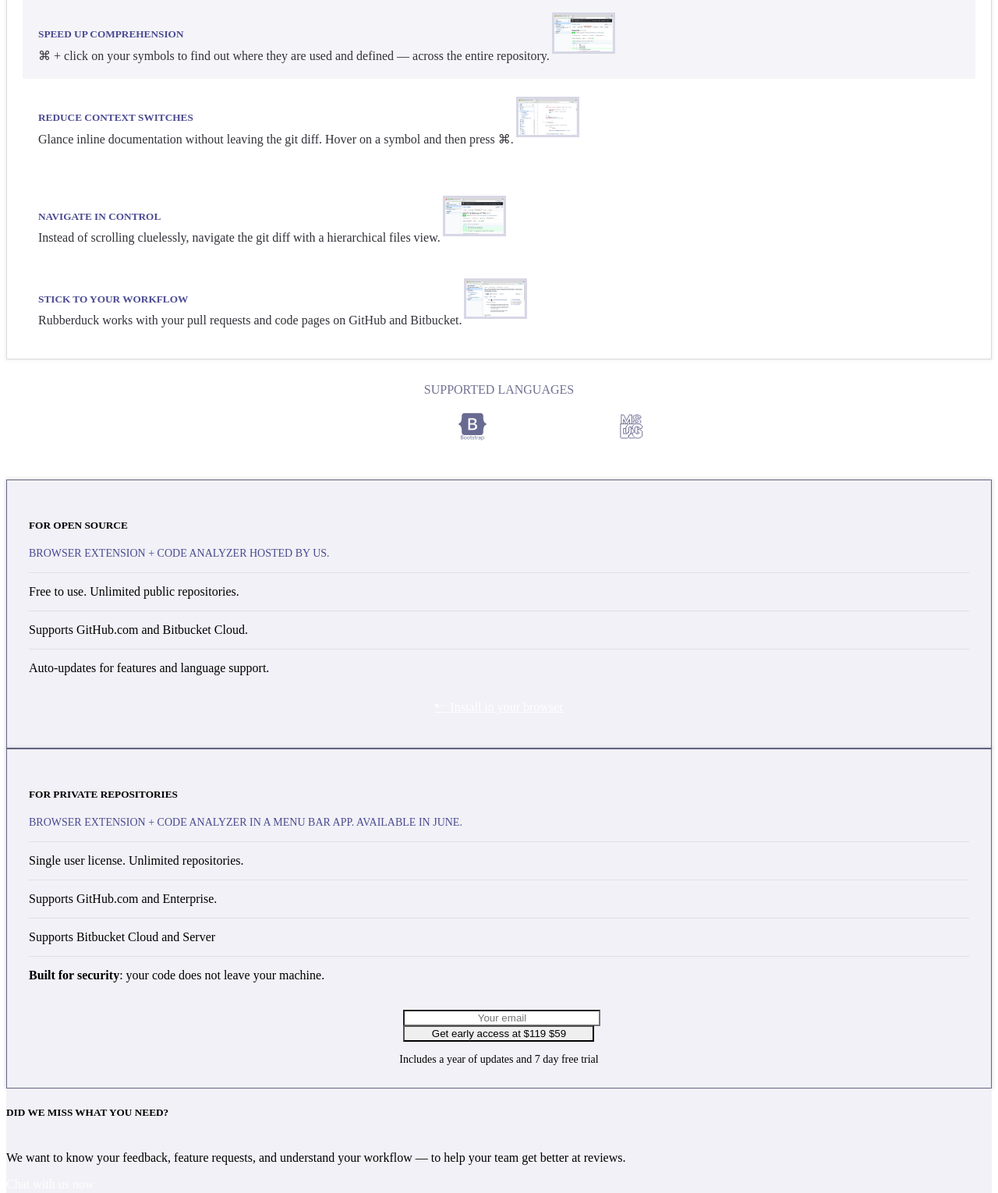
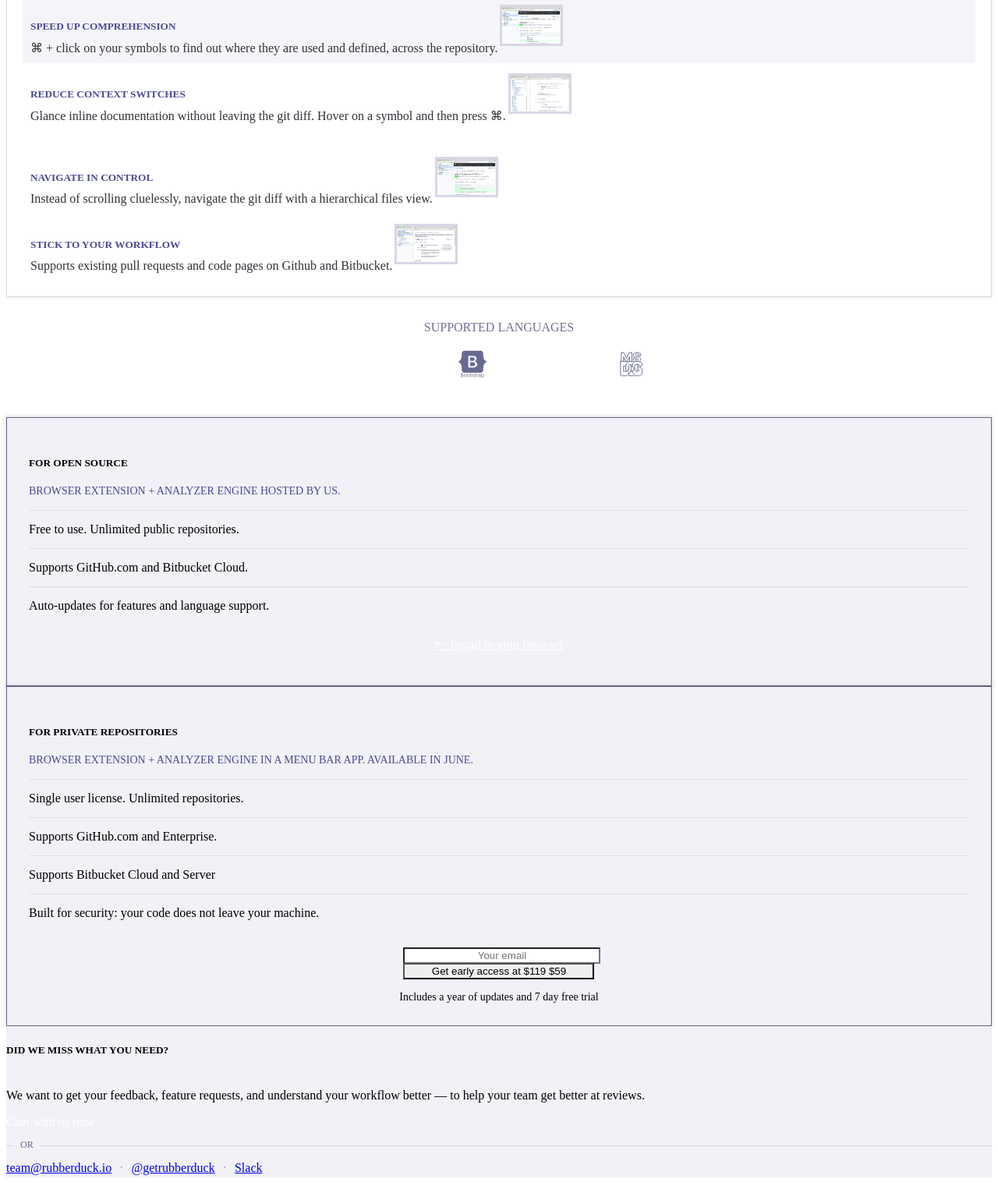
Before and after one commit to arjunattam/rubberduck-website, a Gatsby site: page / in a window 1280 px wide. Shown: the part 1067-2597 px from the top of the page at 78% size. Built offline with nearby package versions, Linux system fonts and the light colour scheme; Gatsby itself is replaced by a stand-in of ours.

Commit message:
Copy changes

```diff
--- a/src/components/Contact/index.js
+++ b/src/components/Contact/index.js
@@ -44,8 +44,8 @@
       <Row>
         <Col md="6" sm="12" xs="12">
           <p>
-            We want to know your feedback, feature requests, and understand your
-            workflow — to help your team{' '}
+            We want to get your feedback, feature requests, and understand your
+            workflow better — to help your team{' '}
             <span className="highlight">get better at reviews</span>.
           </p>
         </Col>
--- a/src/components/FeaturesSection/index.css
+++ b/src/components/FeaturesSection/index.css
@@ -53,7 +53,7 @@
 }
 
 .features-card {
-  padding: 20px;
+  padding: 10px;
   box-shadow: none;
   border: none;
   border-radius: 0;
--- a/src/components/FeaturesSection/index.js
+++ b/src/components/FeaturesSection/index.js
@@ -50,8 +50,7 @@
     text: (
       <span>
         <span className="keyboard-shortcut">{'⌘ + click'}</span> on your symbols
-        to find out where they are used and defined — across the entire
-        repository.
+        to find out where they are used and defined, across the repository.
       </span>
     ),
   },
@@ -77,8 +76,7 @@
     title: 'Stick to your workflow',
     text: (
       <span>
-        Rubberduck works with your pull requests and code pages on GitHub and
-        Bitbucket.
+        Supports existing pull requests and code pages on Github and Bitbucket.
       </span>
     ),
   },
@@ -96,8 +94,8 @@
   }
 
   onVideoEnded = () => {
-    const newIndex = this.state.activeVideoIndex + 1 % VIDEOS.length;
-    this.setState({ activeVideoIndex: newIndex });
+    const newIndex = this.state.activeVideoIndex + 1;
+    this.setState({ activeVideoIndex: newIndex % VIDEOS.length });
   };
 
   setActive = index => this.setState({ activeVideoIndex: index });
--- a/src/components/Lead/index.js
+++ b/src/components/Lead/index.js
@@ -6,7 +6,7 @@
 
 export const leadDescription = 'Finish your code reviews faster';
 const subDescription =
-  'Enhanced git diffs with code-aware navigation and symbol search';
+  'Enhanced git diffs with code-aware navigation and symbol lookup';
 
 export class Lead extends React.Component {
   render() {
--- a/src/components/Products/index.js
+++ b/src/components/Products/index.js
@@ -103,7 +103,7 @@
 const OpenSourceCard = props => (
   <ProductCard
     title={'For open source'}
-    tagline={'Browser extension + code analyzer hosted by us.'}
+    tagline={'Browser extension + analyzer engine hosted by us.'}
     textList={[
       'Free to use. Unlimited public repositories.',
       'Supports GitHub.com and Bitbucket Cloud.',
@@ -126,8 +126,8 @@
     title={'For private repositories'}
     tagline={
       <span>
-        Browser extension + code analyzer in a menu bar app.{' '}
-        <span className="highlight">Available in June</span>.
+        Browser extension + analyzer engine in a menu bar app.{' '}
+        <span className="highlight">Available in June.</span>
       </span>
     }
     textList={[
@@ -135,8 +135,8 @@
       'Supports GitHub.com and Enterprise.',
       'Supports Bitbucket Cloud and Server',
       <span>
-        <strong>Built for security</strong>: your code does not leave your
-        machine.
+        <span className="highlight">Built for security</span>: your code does
+        not leave your machine.
       </span>,
     ]}
     ctaText={price}
```
Also changed, not shown: src/components/Footer/index.js (+2 -5 lines).
